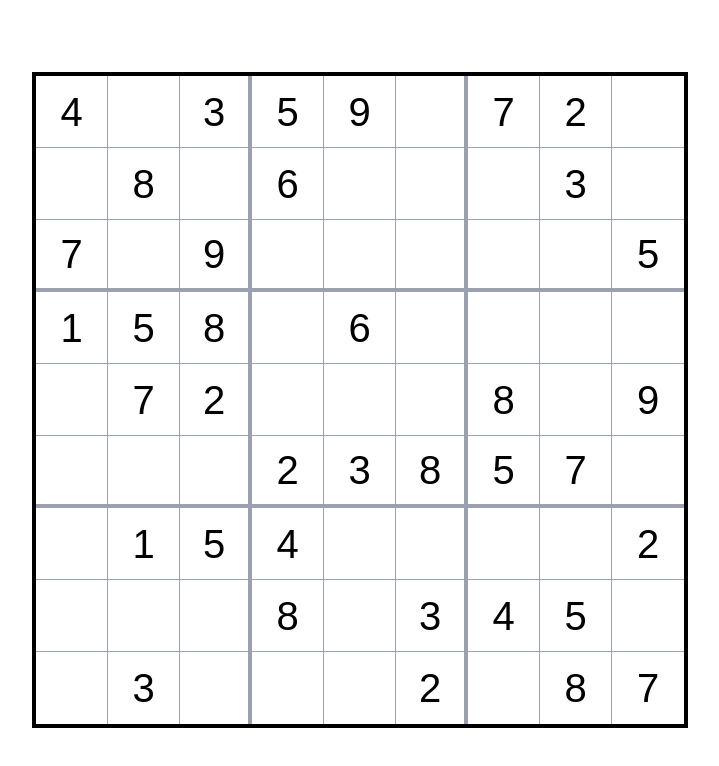
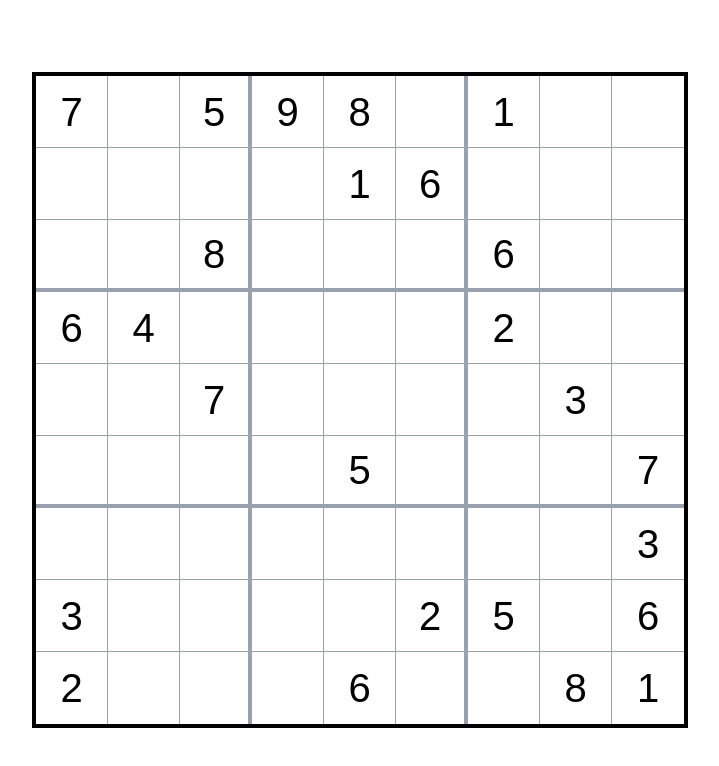
Before and after one commit to Ryan-Vakhshoori/sudory, a Next.js app: page / in a window 1280 px wide. Shown: the top 766 px of the page, without its empty margins (280-999 px from the left). Built offline with nearby package versions, Linux system fonts and the light colour scheme.

Commit message:
-Moved filtered sudoku puzzles to public - Load sudoku from csv

```diff
--- a/scripts/filterPuzzles.js
+++ b/scripts/filterPuzzles.js
@@ -3,7 +3,7 @@ const path = require("path");
 
 // File paths
 const inputFilePath = path.join(__dirname, "../src/app/data/sudoku-3m.csv");
-const outputFilePath = path.join(__dirname, "../src/app/data/filteredSudokuPuzzles.csv");
+const outputFilePath = path.join(__dirname, "../public/filteredSudokuPuzzles.csv");
 
 // Read the CSV file
 const csvContent = fs.readFileSync(inputFilePath, "utf-8");
--- a/src/app/components/Grid.tsx
+++ b/src/app/components/Grid.tsx
@@ -1,32 +1,48 @@
 "use client";
 
+import { useState, useEffect } from "react";
 import { useGridLogic } from "../hooks/useGridLogic";
 import Cell from "./Cell";
 
 export default function Grid() {
-  const sudokuBoard = [
-    [4, 6, 3, 5, 9, 1, 7, 2, 8],
-    [5, 8, 1, 6, 2, 7, 9, 3, 4],
-    [7, 2, 9, 3, 8, 4, 6, 1, 5],
-    [1, 5, 8, 7, 6, 9, 2, 4, 3],
-    [3, 7, 2, 1, 4, 5, 8, 6, 9],
-    [9, 4, 6, 2, 3, 8, 5, 7, 1],
-    [8, 1, 5, 4, 7, 6, 3, 9, 2],
-    [2, 9, 7, 8, 1, 3, 4, 5, 6],
-    [6, 3, 4, 9, 5, 2, 1, 8, 7],
-  ];
+  const [sudokuBoard, setSudokuBoard] = useState<number[][]>([]);
+  const [initialHiddenCells, setInitialHiddenCells] = useState<Set<string>>(new Set());
 
-  const initialHiddenCells = new Set([
-    "0-1", "0-5", "0-8",
-      "1-0", "1-2", "1-4", "1-5", "1-6", "1-8",
-      "2-1", "2-3", "2-4", "2-5", "2-6", "2-7",
-      "3-3", "3-5", "3-6", "3-7", "3-8",
-      "4-0", "4-3", "4-4", "4-5", "4-7",
-      "5-0", "5-1", "5-2", "5-8",
-      "6-0", "6-4", "6-5", "6-6", "6-7",
-      "7-0", "7-1", "7-2", "7-4", "7-8",
-      "8-0", "8-2", "8-3", "8-4", "8-6"
-    ]);
+  useEffect(() => {
+    // Load the puzzle and solution from the CSV file
+    const loadPuzzle = async () => {
+      const response = await fetch("/filteredSudokuPuzzles.csv"); // Correct fetch path
+      const csvText = await response.text();
+      const rows = csvText.trim().split("\n");
+      const [header, ...dataRows] = rows;
+
+      // Parse the first puzzle and solution (you can randomize or select a specific one)
+      const [id, puzzle, solution] = dataRows[0].split(","); // Extract fields
+      const board: number[][] = [];
+      const hiddenCells = new Set<string>();
+
+      // Use the solution to populate the sudokuBoard
+      for (let row = 0; row < 9; row++) {
+        const rowValues: number[] = [];
+        for (let col = 0; col < 9; col++) {
+          const solutionChar = solution[row * 9 + col];
+          const puzzleChar = puzzle[row * 9 + col];
+
+          rowValues.push(parseInt(solutionChar, 10)); // Use solution for the board
+
+          // Use the puzzle to determine hidden cells
+          if (puzzleChar === ".") {
+            hiddenCells.add(`${row}-${col}`);
+          }
+        }
+        board.push(rowValues);
+      }
+      setSudokuBoard(board);
+      setInitialHiddenCells(hiddenCells);
+    };
+
+    loadPuzzle();
+  }, []);
 
   const {
     hiddenCells,
@@ -36,6 +52,10 @@ export default function Grid() {
     isSameValue,
     handleCellClick,
   } = useGridLogic(sudokuBoard, initialHiddenCells);
+
+  if (sudokuBoard.length === 0) {
+    return <div>Loading...</div>;
+  }
 
   return (
     <div className="grid grid-cols-9 border-4">
@@ -54,13 +74,13 @@ export default function Grid() {
                 revealedCells[1].colIndex === colIndex &&
                 sudokuBoard[revealedCells[0].rowIndex][revealedCells[0].colIndex] !==
                   sudokuBoard[revealedCells[1].rowIndex][revealedCells[1].colIndex]
-                ? "bg-red-200" // Highlight the second mismatched cell in red
+                  ? "bg-red-200"
                   : isRevealedCell(rowIndex, colIndex)
-                ? "bg-green-200" // Highlight revealed cells
+                  ? "bg-green-200"
                   : isSameValue(rowIndex, colIndex)
-                ? "bg-blue-200" // Highlight cells with the same value
+                  ? "bg-blue-200"
                   : isShaded(rowIndex, colIndex)
-                ? "bg-gray-200" // Shade other cells
+                  ? "bg-gray-200"
                   : ""
               }
             />
--- a/src/app/hooks/useGridLogic.ts
+++ b/src/app/hooks/useGridLogic.ts
@@ -1,10 +1,16 @@
-import { useState } from "react";
+import { useState, useEffect } from "react";
 
 export function useGridLogic(
   sudokuBoard: number[][],
   initialHiddenCells: Set<string>
 ) {
   const [hiddenCells, setHiddenCells] = useState(initialHiddenCells);
+
+  // Update hiddenCells whenever initialHiddenCells changes
+  useEffect(() => {
+    setHiddenCells(initialHiddenCells);
+  }, [initialHiddenCells]);
+
   const [revealedCells, setRevealedCells] = useState<
     { rowIndex: number; colIndex: number }[]
   >([]);
```
Also changed, not shown: public/filteredSudokuPuzzles.csv (renamed from src/app/data/filteredSudokuPuzzles.csv). Lines whose indentation alone changed are shown as unchanged.
